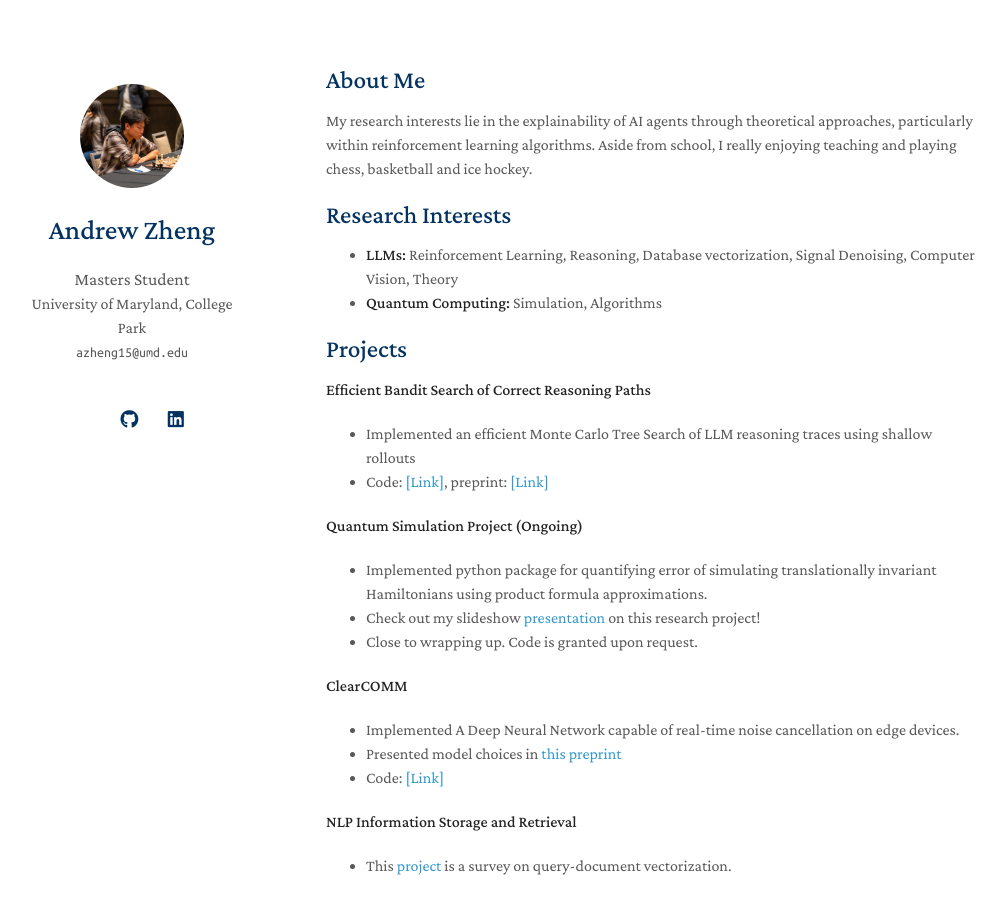
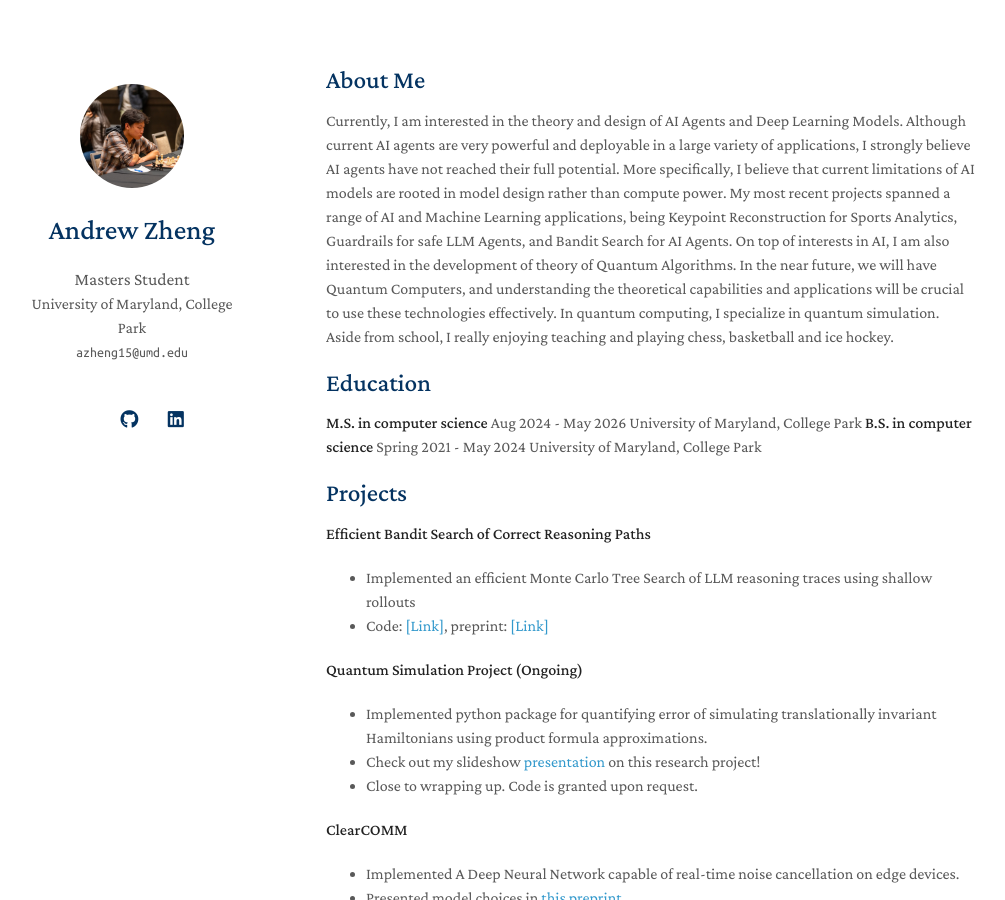
Before and after one commit to JAndrewZheng/jandrewzheng.github.io, a Jekyll site: the page built from index.md, in a window 1280 px wide and 900 px high. Shown: the whole window, without its empty margins (144-1149 px from the left). Built offline with Jekyll 4.4.1, drawn with Linux system fonts in a browser that asks for light colours; nearby versions of some CDN libraries; a style sheet for code colours, icons or effects is not loaded; our own code applies the rules of GitHub Pages for plain Markdown files.

Commit message:
Changed introduction

```diff
--- a/index.md
+++ b/index.md
@@ -4,12 +4,14 @@ layout: homepage
 
 ## About Me
 
-My research interests lie in the explainability of AI agents through theoretical approaches, particularly within reinforcement learning algorithms. Aside from school, I really enjoying teaching and playing chess, basketball and ice hockey.
+Currently, I am interested in the theory and design of AI Agents and Deep Learning Models. Although current AI agents are very powerful and deployable in a large variety of applications, I strongly believe AI agents have not reached their full potential. More specifically, I believe that current limitations of AI models are rooted in model design rather than compute power. My most recent projects spanned a range of AI and Machine Learning applications, being Keypoint Reconstruction for Sports Analytics, Guardrails for safe LLM Agents, and Bandit Search for AI Agents. On top of interests in AI, I am also interested in the development of theory of Quantum Algorithms. In the near future, we will have Quantum Computers, and understanding the theoretical capabilities and applications will be crucial to use these technologies effectively. In quantum computing, I specialize in quantum simulation. Aside from school, I really enjoying teaching and playing chess, basketball and ice hockey.
 
-## Research Interests
+## Education
 
-- **LLMs:** Reinforcement Learning, Reasoning, Database vectorization, Signal Denoising, Computer Vision, Theory
-- **Quantum Computing:** Simulation, Algorithms
+**M.S. in computer science** Aug 2024 - May 2026
+University of Maryland, College Park
+**B.S. in computer science** Spring 2021 - May 2024
+University of Maryland, College Park
 
 ## Projects
 
```
